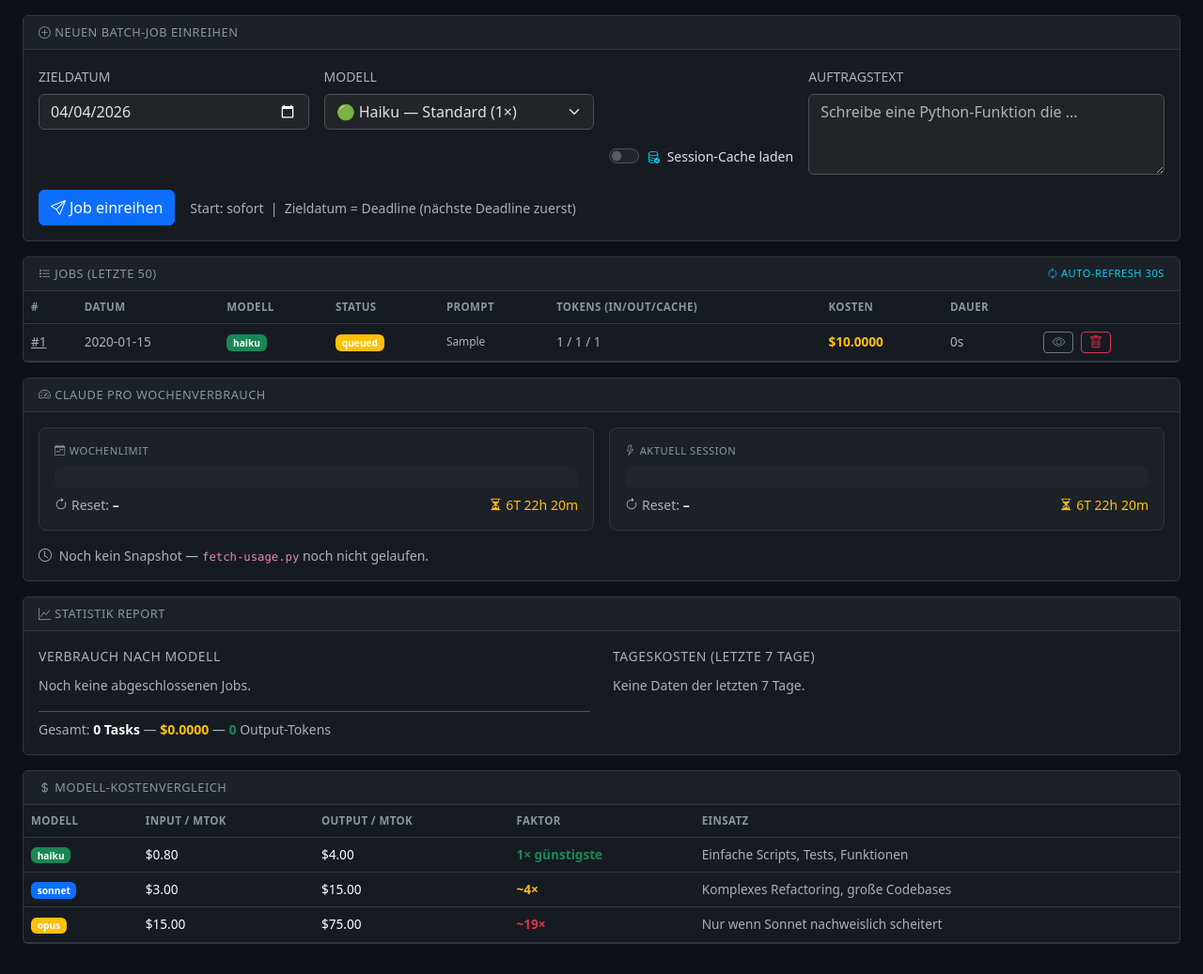
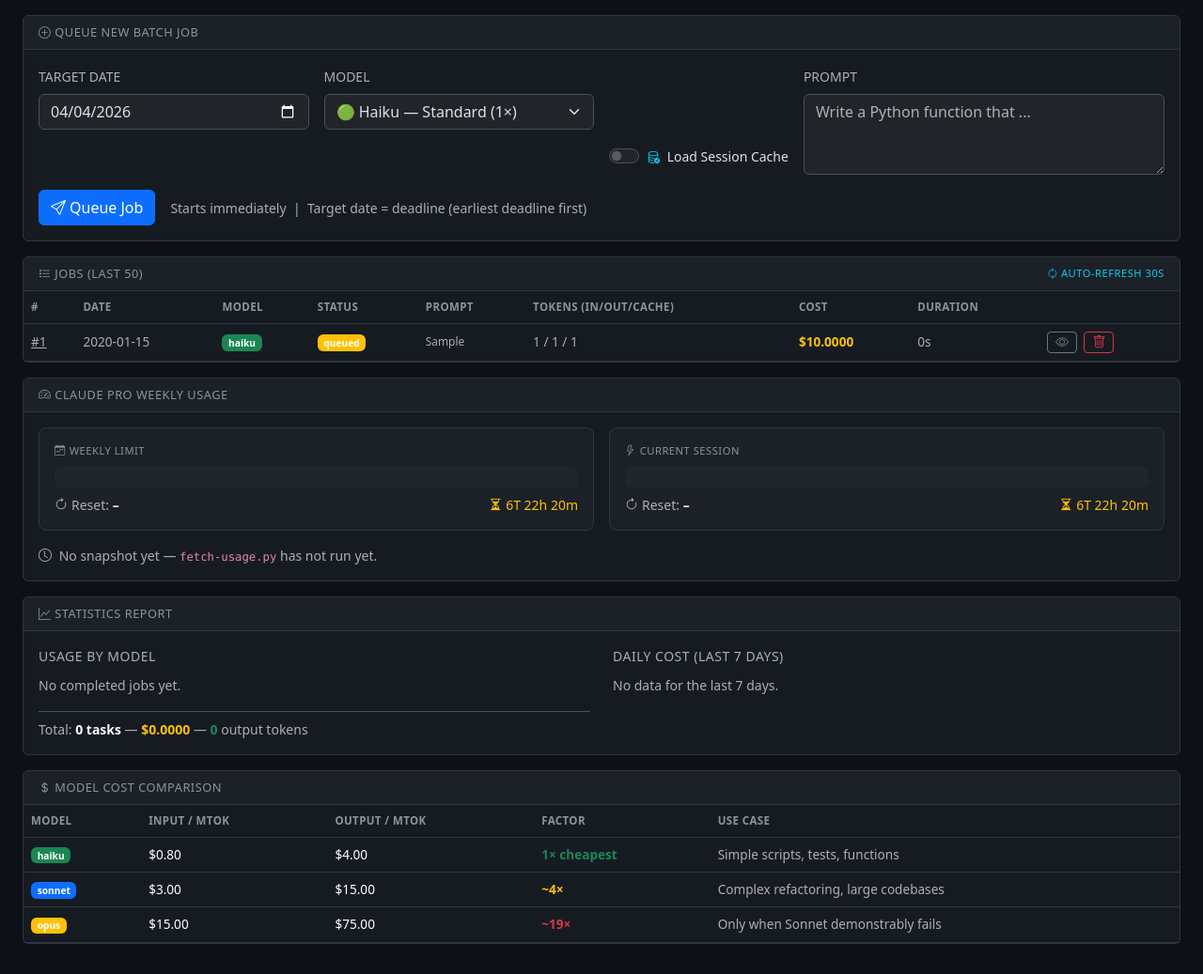
Before and after one commit to gerontec/claude-pro-scheduler, a PHP site: page / in a window 1280 px wide. Shown: the part 57-1094 px from the top of the page at 94% size. Run offline with PHP 8.4, Linux system fonts and the light colour scheme; tables that the repository leaves empty hold one stand-in row (values such as "Sample post").

Commit message:
Translate index.php UI fully to English
All labels, messages, buttons, table headers, comments and JS strings
converted from German to English.

Co-Authored-By: Claude Sonnet 4.6 <noreply@anthropic.com>

```diff
--- a/web/index.php
+++ b/web/index.php
@@ -1,5 +1,5 @@
 <?php
-// ── DB-Verbindung ──────────────────────────────────────────
+// ── DB Connection ──────────────────────────────────────────
 $pdo = new PDO('mysql:host=localhost;dbname=wagodb;charset=utf8mb4', 'gh', 'a12345',
     [PDO::ATTR_ERRMODE => PDO::ERRMODE_EXCEPTION]);
 
@@ -23,13 +23,13 @@ if ($_SERVER['REQUEST_METHOD'] === 'POST') {
     }
     if (isset($_POST['cancel_job'])) {
         $id = (int)$_POST['cancel_job'];
-        $pdo->exec("UPDATE claude_pro_batch SET status='failed', error_msg='Abgebrochen' WHERE id=$id AND status='queued'");
+        $pdo->exec("UPDATE claude_pro_batch SET status='failed', error_msg='Cancelled' WHERE id=$id AND status='queued'");
         header("Location: ?msg=cancelled&job=$id");
         exit;
     }
     if (isset($_POST['kill_job'])) {
         $id = (int)$_POST['kill_job'];
-        $pdo->exec("UPDATE claude_pro_batch SET status='failed', error_msg='Abgebrochen (kill)' WHERE id=$id AND status='running'");
+        $pdo->exec("UPDATE claude_pro_batch SET status='failed', error_msg='Killed' WHERE id=$id AND status='running'");
         header("Location: ?msg=cancelled&job=$id");
         exit;
     }
@@ -49,20 +49,20 @@ if ($_SERVER['REQUEST_METHOD'] === 'POST') {
     }
 }
 
-// Flash-Message aus GET-Parameter
+// Flash Message from GET Parameter
 $msg = '';
 if (isset($_GET['msg'])) {
     match($_GET['msg']) {
-        'ok'        => $msg = ['success', "Job #".htmlspecialchars($_GET['job'] ?? '')." eingereiht &mdash; ".htmlspecialchars($_GET['date'] ?? '')." &mdash; ".htmlspecialchars($_GET['model'] ?? '')],
-        'err'       => $msg = ['danger',  'Kein Auftragstext eingegeben.'],
-        'cancelled' => $msg = ['warning', "Job #".htmlspecialchars($_GET['job'] ?? '')." abgebrochen."],
-        'deleted'      => $msg = ['secondary', "Job #".htmlspecialchars($_GET['job'] ?? '')." gelöscht."],
-        'rescheduled'  => $msg = ['info',  "Job #".htmlspecialchars($_GET['job'] ?? '')." neu eingereiht."],
-        default     => null,
+        'ok'          => $msg = ['success',   "Job #".htmlspecialchars($_GET['job'] ?? '')." queued &mdash; ".htmlspecialchars($_GET['date'] ?? '')." &mdash; ".htmlspecialchars($_GET['model'] ?? '')],
+        'err'         => $msg = ['danger',    'No prompt text entered.'],
+        'cancelled'   => $msg = ['warning',   "Job #".htmlspecialchars($_GET['job'] ?? '')." cancelled."],
+        'deleted'     => $msg = ['secondary', "Job #".htmlspecialchars($_GET['job'] ?? '')." deleted."],
+        'rescheduled' => $msg = ['info',      "Job #".htmlspecialchars($_GET['job'] ?? '')." rescheduled."],
+        default       => null,
     };
 }
 
-// ── Daten ──────────────────────────────────────────────────
+// ── Data ───────────────────────────────────────────────────
 $jobs = $pdo->query("
     SELECT id, created_at, targetdate, model, status,
            LEFT(prompt,100) AS prompt_short, prompt AS prompt_full,
@@ -124,13 +124,13 @@ $jsonCachTok= $usage['cache_tokens']    ?? null;
 $jsonCost   = $usage['cost_usd']        ?? null;
 $jsonTasks  = $usage['tasks']           ?? null;
 
-// ── Nächster Reset: Freitag 08:00 Europe/Berlin ────────────
+// ── Next Reset: Friday 08:00 Europe/Berlin ─────────────────
 $tz        = new DateTimeZone('Europe/Berlin');
 $now       = new DateTime('now', $tz);
 $resetDay  = clone $now;
 $resetDay->modify('friday this week');
 $resetDay->setTime(8, 0, 0);
-if ($resetDay <= $now) {                        // Freitag schon vorbei → nächste Woche
+if ($resetDay <= $now) {                        // Friday already passed → next week
     $resetDay->modify('+7 days');
 }
 $resetLabel  = $resetDay->format('D d.m. H:i');
@@ -143,7 +143,7 @@ $restPct     = ($usagePct !== null) ? max(0, 100 - $usagePct) : null;
 
 $hasActive = (bool)array_filter($jobs, fn($j) => in_array($j['status'], ['queued','running']));
 
-// ── Session-Compact Cache vorhanden? ──────────────────────────────────
+// ── Session-Compact Cache available? ──────────────────────────────────
 $compact = $pdo->query("
     SELECT COALESCE(updated_at, created_at) AS ts, summary, version
     FROM claude_context_cache
@@ -162,7 +162,7 @@ if ($compact && $compact['ts']) {
     $compactSummaryHead = substr($compact['summary'] ?? '', 0, 120);
 }
 
-// ── Hilfsfunktionen ────────────────────────────────────────
+// ── Helper functions ───────────────────────────────────────
 function modelBadge($m) {
     $map = ['haiku'=>'success','sonnet'=>'primary','opus'=>'warning'];
     $cls = $map[$m] ?? 'secondary';
@@ -180,7 +180,7 @@ function dur($a, $b) {
     return $s < 60 ? "{$s}s" : floor($s/60)."m".($s%60)."s";
 }
 ?><!DOCTYPE html>
-<html lang="de" data-bs-theme="dark">
+<html lang="en" data-bs-theme="dark">
 <head>
 <meta charset="utf-8">
 <meta name="viewport" content="width=device-width, initial-scale=1">
@@ -239,22 +239,22 @@ body { background:#0d1117; }
 </div>
 <?php endif; ?>
 
-<!-- ── Neuer Job ── -->
+<!-- ── New Job ── -->
 <div class="card mb-3">
-    <div class="card-header"><i class="bi bi-plus-circle me-1"></i>Neuen Batch-Job einreihen</div>
+    <div class="card-header"><i class="bi bi-plus-circle me-1"></i>Queue New Batch Job</div>
     <div class="card-body">
         <form method="POST">
             <div class="row g-3">
                 <div class="col-12 col-sm-5 col-md-3">
-                    <label class="form-label small text-muted text-uppercase">Zieldatum</label>
+                    <label class="form-label small text-muted text-uppercase">Target Date</label>
                     <input type="date" class="form-control" name="targetdate"
                            value="<?= date('Y-m-d', strtotime('+1 day')) ?>" min="<?= date('Y-m-d') ?>">
                 </div>
                 <div class="col-12 col-sm-7 col-md-3">
-                    <label class="form-label small text-muted text-uppercase">Modell</label>
+                    <label class="form-label small text-muted text-uppercase">Model</label>
                     <select class="form-select" name="model">
                         <option value="haiku" selected>🟢 Haiku — Standard (1×)</option>
-                        <option value="sonnet">🔵 Sonnet — Komplex (~4×)</option>
+                        <option value="sonnet">🔵 Sonnet — Complex (~4×)</option>
                         <option value="opus">🟣 Opus — Maximum (~19×)</option>
                     </select>
                 </div>
@@ -266,7 +266,7 @@ body { background:#0d1117; }
                                    <?= $hasCompact ? 'checked' : '' ?>>
                             <label class="form-check-label small" for="resumeSwitch">
                                 <i class="bi bi-database-check me-1 text-info"></i>
-                                Session-Cache laden
+                                Load Session Cache
                                 <?php if ($compactAge): ?>
                                 <span class="text-muted">(<?= htmlspecialchars($compactAge) ?>)</span>
                                 <?php endif; ?>
@@ -275,33 +275,33 @@ body { background:#0d1117; }
                         <?php if ($hasCompact): ?>
                         <button type="button" class="btn btn-link btn-sm p-0 text-muted"
                                 style="font-size:.7rem" data-bs-toggle="modal" data-bs-target="#cacheModal">
-                            <i class="bi bi-eye me-1"></i>Kontext ansehen (Audit)
+                            <i class="bi bi-eye me-1"></i>View Context (Audit)
                         </button>
                         <?php endif; ?>
                     </div>
                 </div>
                 <div class="col-12 col-md">
-                    <label class="form-label small text-muted text-uppercase">Auftragstext</label>
+                    <label class="form-label small text-muted text-uppercase">Prompt</label>
                     <textarea class="form-control" name="prompt" rows="3"
-                              placeholder="Schreibe eine Python-Funktion die ..."></textarea>
+                              placeholder="Write a Python function that ..."></textarea>
                 </div>
             </div>
             <div class="mt-3 d-flex align-items-center gap-3 flex-wrap">
                 <button class="btn btn-primary" name="submit_job">
-                    <i class="bi bi-send me-1"></i>Job einreihen
+                    <i class="bi bi-send me-1"></i>Queue Job
                 </button>
-                <small class="text-muted">Start: sofort &nbsp;|&nbsp; Zieldatum = Deadline (nächste Deadline zuerst)</small>
+                <small class="text-muted">Starts immediately &nbsp;|&nbsp; Target date = deadline (earliest deadline first)</small>
             </div>
         </form>
     </div>
 </div>
 
-<!-- ── Job-Liste ── -->
+<!-- ── Job List ── -->
 <div class="card mb-3">
     <div class="card-header d-flex justify-content-between align-items-center">
-        <span><i class="bi bi-list-task me-1"></i>Jobs (letzte 50)</span>
+        <span><i class="bi bi-list-task me-1"></i>Jobs (last 50)</span>
         <?php if ($hasActive): ?>
-        <span class="text-info small"><i class="bi bi-arrow-repeat spinner me-1"></i>Auto-Refresh 30s</span>
+        <span class="text-info small"><i class="bi bi-arrow-repeat spinner me-1"></i>Auto-refresh 30s</span>
         <?php endif; ?>
     </div>
     <div class="card-body p-0">
@@ -309,13 +309,13 @@ body { background:#0d1117; }
         <table class="table table-hover mb-0">
             <thead><tr>
                 <th>#</th>
-                <th>Datum</th>
-                <th>Modell</th>
+                <th>Date</th>
+                <th>Model</th>
                 <th>Status</th>
                 <th>Prompt</th>
                 <th class="hide-mobile">Tokens (in/out/cache)</th>
-                <th>Kosten</th>
-                <th class="hide-mobile">Dauer</th>
+                <th>Cost</th>
+                <th class="hide-mobile">Duration</th>
                 <th></th>
             </tr></thead>
             <tbody>
@@ -359,7 +359,7 @@ body { background:#0d1117; }
                     </form>
                     <?php elseif ($j['status'] === 'running'): ?>
                     <form method="POST" class="d-inline"
-                          onsubmit="return confirm('Job #<?= $j['id'] ?> abbrechen?')">
+                          onsubmit="return confirm('Kill job #<?= $j['id'] ?>?')">
                         <button class="btn btn-sm btn-outline-danger py-0" name="kill_job" value="<?= $j['id'] ?>">
                             <i class="bi bi-stop-circle"></i>
                         </button>
@@ -374,7 +374,7 @@ body { background:#0d1117; }
                     <?php endif; ?>
                     <?php if ($j['status'] !== 'running'): ?>
                     <form method="POST" class="d-inline"
-                          onsubmit="return confirm('Job #<?= $j['id'] ?> löschen?')">
+                          onsubmit="return confirm('Delete job #<?= $j['id'] ?>?')">
                         <button class="btn btn-sm btn-outline-danger py-0 ms-1"
                                 name="delete_job" value="<?= $j['id'] ?>">
                             <i class="bi bi-trash"></i>
@@ -393,7 +393,7 @@ body { background:#0d1117; }
             <?php endforeach; ?>
             <?php if (empty($jobs)): ?>
             <tr><td colspan="9" class="text-center py-4 text-muted">
-                <i class="bi bi-inbox fs-3 d-block mb-2"></i>Noch keine Jobs. Ersten Job oben einreihen.
+                <i class="bi bi-inbox fs-3 d-block mb-2"></i>No jobs yet. Queue your first job above.
             </td></tr>
             <?php endif; ?>
             </tbody>
@@ -402,34 +402,34 @@ body { background:#0d1117; }
     </div>
 </div>
 
-<!-- ── Wochenverbrauch (Usage) ── -->
+<!-- ── Weekly Usage ── -->
 <div class="card mb-3">
     <div class="card-header d-flex justify-content-between align-items-center flex-wrap gap-1">
-        <span><i class="bi bi-speedometer2 me-1"></i>Claude Pro Wochenverbrauch</span>
+        <span><i class="bi bi-speedometer2 me-1"></i>Claude Pro Weekly Usage</span>
         <span class="text-muted small">
             <?php if ($pctSnap): ?>
-                <i class="bi bi-clock me-1"></i>Stand: <?= htmlspecialchars($pctSnap) ?>
+                <i class="bi bi-clock me-1"></i>Snapshot: <?= htmlspecialchars($pctSnap) ?>
             <?php elseif ($lastRun): ?>
-                <i class="bi bi-clock me-1"></i>Letzter Lauf: <?= htmlspecialchars($lastRun) ?>
+                <i class="bi bi-clock me-1"></i>Last run: <?= htmlspecialchars($lastRun) ?>
             <?php endif; ?>
         </span>
     </div>
     <div class="card-body">
 
-        <!-- ── Zwei Limits nebeneinander ── -->
+        <!-- ── Two limits side by side ── -->
         <?php
         $wColor = $usagePct  >= 90 ? 'danger' : ($usagePct  >= 70 ? 'warning' : 'success');
         $sColor = $sessionPct >= 90 ? 'danger' : ($sessionPct >= 70 ? 'warning' : 'info');
         ?>
         <div class="row g-3 mb-3">
 
-            <!-- Wochenlimit -->
+            <!-- Weekly Limit -->
             <div class="col-12 col-md-6">
                 <div class="stat-card h-100">
                     <div class="d-flex justify-content-between align-items-baseline mb-2">
-                        <span class="stat-lbl mb-0"><i class="bi bi-calendar-week me-1"></i>Wochenlimit</span>
+                        <span class="stat-lbl mb-0"><i class="bi bi-calendar-week me-1"></i>Weekly Limit</span>
                         <?php if ($usagePct !== null): ?>
-                        <span class="fw-bold text-<?= $wColor ?>"><?= $usagePct ?>% verbraucht</span>
+                        <span class="fw-bold text-<?= $wColor ?>"><?= $usagePct ?>% used</span>
                         <?php endif; ?>
                     </div>
                     <?php if ($usagePct !== null): ?>
@@ -452,19 +452,19 @@ body { background:#0d1117; }
                     </div>
                     <?php if ($usagePct !== null): ?>
                     <div class="mt-1 text-end">
-                        <small class="text-success fw-bold"><?= 100 - $usagePct ?>% noch frei</small>
+                        <small class="text-success fw-bold"><?= 100 - $usagePct ?>% remaining</small>
                     </div>
                     <?php endif; ?>
                 </div>
             </div>
 
-            <!-- Session-Limit -->
+            <!-- Session Limit -->
             <div class="col-12 col-md-6">
                 <div class="stat-card h-100 <?= $sessionPct >= 80 ? 'border border-'.$sColor : '' ?>">
                     <div class="d-flex justify-content-between align-items-baseline mb-2">
-                        <span class="stat-lbl mb-0"><i class="bi bi-lightning me-1"></i>Aktuell Session</span>
+                        <span class="stat-lbl mb-0"><i class="bi bi-lightning me-1"></i>Current Session</span>
                         <?php if ($sessionPct !== null): ?>
-                        <span class="fw-bold text-<?= $sColor ?>"><?= $sessionPct ?>% verbraucht</span>
+                        <span class="fw-bold text-<?= $sColor ?>"><?= $sessionPct ?>% used</span>
                         <?php endif; ?>
                     </div>
                     <?php if ($sessionPct !== null): ?>
@@ -487,9 +487,9 @@ body { background:#0d1117; }
                     </div>
                     <?php if ($sessionPct !== null): ?>
                     <div class="mt-1 text-end">
-                        <small class="text-<?= $sColor ?> fw-bold"><?= 100 - $sessionPct ?>% noch frei</small>
+                        <small class="text-<?= $sColor ?> fw-bold"><?= 100 - $sessionPct ?>% remaining</small>
                         <?php if ($sessionPct >= 80): ?>
-                        <span class="badge bg-<?= $sColor ?> ms-2">⚡ /compact empfohlen</span>
+                        <span class="badge bg-<?= $sColor ?> ms-2">⚡ /compact recommended</span>
                         <?php endif; ?>
                     </div>
                     <?php endif; ?>
@@ -501,11 +501,11 @@ body { background:#0d1117; }
         <p class="text-muted small mb-0">
             <i class="bi bi-clock me-1"></i>
             <?php if ($pctSnap): ?>
-                Letzter Snapshot: <strong class="text-light"><?= htmlspecialchars($pctSnap) ?></strong>
+                Last snapshot: <strong class="text-light"><?= htmlspecialchars($pctSnap) ?></strong>
             <?php elseif ($lastRun): ?>
-                Letzter Lauf: <strong class="text-light"><?= htmlspecialchars($lastRun) ?></strong>
+                Last run: <strong class="text-light"><?= htmlspecialchars($lastRun) ?></strong>
             <?php else: ?>
-                Noch kein Snapshot — <code>fetch-usage.py</code> noch nicht gelaufen.
+                No snapshot yet — <code>fetch-usage.py</code> has not run yet.
             <?php endif; ?>
         </p>
 
@@ -513,13 +513,13 @@ body { background:#0d1117; }
 </div>
 
 
-<!-- ── Statistik Report ── -->
+<!-- ── Statistics Report ── -->
 <div class="card mb-3">
-    <div class="card-header"><i class="bi bi-graph-up me-1"></i>Statistik Report</div>
+    <div class="card-header"><i class="bi bi-graph-up me-1"></i>Statistics Report</div>
     <div class="card-body">
         <div class="row g-4">
             <div class="col-12 col-md-6">
-                <div class="text-muted small text-uppercase mb-2" style="letter-spacing:.5px">Verbrauch nach Modell</div>
+                <div class="text-muted small text-uppercase mb-2" style="letter-spacing:.5px">Usage by model</div>
                 <?php
                 $maxC = max(array_column($modelStats, 'cost') ?: [0.0001]);
                 $cols = ['haiku'=>'#3fb950','sonnet'=>'#58a6ff','opus'=>'#bc8cff'];
@@ -533,16 +533,16 @@ body { background:#0d1117; }
                 </div>
                 <?php endforeach; ?>
                 <?php if (empty($modelStats)): ?>
-                <span class="text-muted small">Noch keine abgeschlossenen Jobs.</span>
+                <span class="text-muted small">No completed jobs yet.</span>
                 <?php endif; ?>
                 <div class="mt-3 pt-2 border-top small text-muted">
-                    Gesamt: <strong class="text-light"><?= $totals['tasks'] ?> Tasks</strong> &mdash;
+                    Total: <strong class="text-light"><?= $totals['tasks'] ?> tasks</strong> &mdash;
                     <strong class="text-warning">$<?= number_format($totals['cost'],4) ?></strong> &mdash;
-                    <strong class="text-success"><?= number_format($totals['o_tok']) ?></strong> Output-Tokens
+                    <strong class="text-success"><?= number_format($totals['o_tok']) ?></strong> output tokens
                 </div>
             </div>
             <div class="col-12 col-md-6">
-                <div class="text-muted small text-uppercase mb-2" style="letter-spacing:.5px">Tageskosten (letzte 7 Tage)</div>
+                <div class="text-muted small text-uppercase mb-2" style="letter-spacing:.5px">Daily cost (last 7 days)</div>
                 <?php
                 $maxD = max(array_column($dailyStats, 'cost') ?: [0.0001]);
                 foreach ($dailyStats as $d):
@@ -555,41 +555,41 @@ body { background:#0d1117; }
                 </div>
                 <?php endforeach; ?>
                 <?php if (empty($dailyStats)): ?>
-                <span class="text-muted small">Keine Daten der letzten 7 Tage.</span>
+                <span class="text-muted small">No data for the last 7 days.</span>
                 <?php endif; ?>
             </div>
         </div>
     </div>
 </div>
 
-<!-- ── Modell-Kosten ── -->
+<!-- ── Model Costs ── -->
 <div class="card mb-3">
-    <div class="card-header"><i class="bi bi-currency-dollar me-1"></i>Modell-Kostenvergleich</div>
+    <div class="card-header"><i class="bi bi-currency-dollar me-1"></i>Model Cost Comparison</div>
     <div class="card-body p-0">
         <div class="table-responsive">
         <table class="table table-hover mb-0">
             <thead><tr>
-                <th>Modell</th><th>Input / MTok</th><th>Output / MTok</th>
-                <th>Faktor</th><th class="hide-mobile">Einsatz</th>
+                <th>Model</th><th>Input / MTok</th><th>Output / MTok</th>
+                <th>Factor</th><th class="hide-mobile">Use case</th>
             </tr></thead>
             <tbody>
                 <tr>
                     <td><?= modelBadge('haiku') ?></td>
                     <td>$0.80</td><td>$4.00</td>
-                    <td><strong class="text-success">1× günstigste</strong></td>
-                    <td class="hide-mobile text-muted small">Einfache Scripts, Tests, Funktionen</td>
+                    <td><strong class="text-success">1× cheapest</strong></td>
+                    <td class="hide-mobile text-muted small">Simple scripts, tests, functions</td>
                 </tr>
                 <tr>
                     <td><?= modelBadge('sonnet') ?></td>
                     <td>$3.00</td><td>$15.00</td>
                     <td><strong class="text-warning">~4×</strong></td>
-                    <td class="hide-mobile text-muted small">Komplexes Refactoring, große Codebases</td>
+                    <td class="hide-mobile text-muted small">Complex refactoring, large codebases</td>
                 </tr>
                 <tr>
                     <td><?= modelBadge('opus') ?></td>
                     <td>$15.00</td><td>$75.00</td>
                     <td><strong class="text-danger">~19×</strong></td>
-                    <td class="hide-mobile text-muted small">Nur wenn Sonnet nachweislich scheitert</td>
+                    <td class="hide-mobile text-muted small">Only when Sonnet demonstrably fails</td>
                 </tr>
             </tbody>
         </table>
@@ -598,7 +598,7 @@ body { background:#0d1117; }
 </div>
 
 
-<!-- ── Session-Cache Modal ── -->
+<!-- ── Session Cache Modal ── -->
 <?php if ($hasCompact): ?>
 <?php
 $cacheEntry = $pdo->query("
@@ -619,7 +619,7 @@ $cacheNewest    = $cacheDecoded['newest_job_id'] ?? null;
         <div class="modal-content" style="background:#161b22;border-color:#30363d">
             <div class="modal-header" style="border-color:#30363d">
                 <h5 class="modal-title">
-                    <i class="bi bi-database-check me-2 text-info"></i>Session-Cache Audit
+                    <i class="bi bi-database-check me-2 text-info"></i>Session Cache Audit
                     <span class="badge bg-secondary ms-2">v<?= $cacheEntry['version'] ?></span>
                 </h5>
                 <div class="ms-auto d-flex gap-2 me-3">
@@ -627,7 +627,7 @@ $cacheNewest    = $cacheDecoded['newest_job_id'] ?? null;
                         <i class="bi bi-clipboard me-1"></i>Copy
                     </button>
                     <a href="view_cache.php?scope=session-compact" class="btn btn-sm btn-outline-secondary" target="_blank">
-                        <i class="bi bi-box-arrow-up-right me-1"></i>Vollansicht
+                        <i class="bi bi-box-arrow-up-right me-1"></i>Full view
                     </a>
                 </div>
                 <button type="button" class="btn-close btn-close-white" data-bs-dismiss="modal"></button>
@@ -636,7 +636,7 @@ $cacheNewest    = $cacheDecoded['newest_job_id'] ?? null;
                 <div class="px-3 py-2" style="background:#1c2128;border-bottom:1px solid #30363d;font-size:.75rem">
                     <span class="text-muted me-3"><i class="bi bi-clock me-1"></i><?= htmlspecialchars($cacheEntry['ts']) ?></span>
                     <span class="text-muted me-3"><i class="bi bi-person me-1"></i><?= htmlspecialchars($cacheEntry['updated_by'] ?? '–') ?></span>
-                    <span class="text-muted me-3"><i class="bi bi-file-text me-1"></i><?= number_format(strlen($cacheSummary)) ?> Zeichen</span>
+                    <span class="text-muted me-3"><i class="bi bi-file-text me-1"></i><?= number_format(strlen($cacheSummary)) ?> chars</span>
                     <?php if ($cacheJobs !== null): ?>
                     <span class="text-muted me-3"><i class="bi bi-list-check me-1"></i><?= (int)$cacheJobs ?> Jobs (bis #<?= (int)$cacheNewest ?>)</span>
                     <?php elseif ($cacheSessionId): ?>
@@ -672,7 +672,7 @@ function copyCache() {
     const txt = document.getElementById('cache-text').innerText;
     navigator.clipboard.writeText(txt).then(() => {
         const b = event.target.closest('button');
-        b.innerHTML = '<i class="bi bi-check2 me-1"></i>Kopiert!';
+        b.innerHTML = '<i class="bi bi-check2 me-1"></i>Copied!';
         b.classList.replace('btn-outline-primary', 'btn-success');
         setTimeout(() => {
             b.innerHTML = '<i class="bi bi-clipboard me-1"></i>Copy';
```
